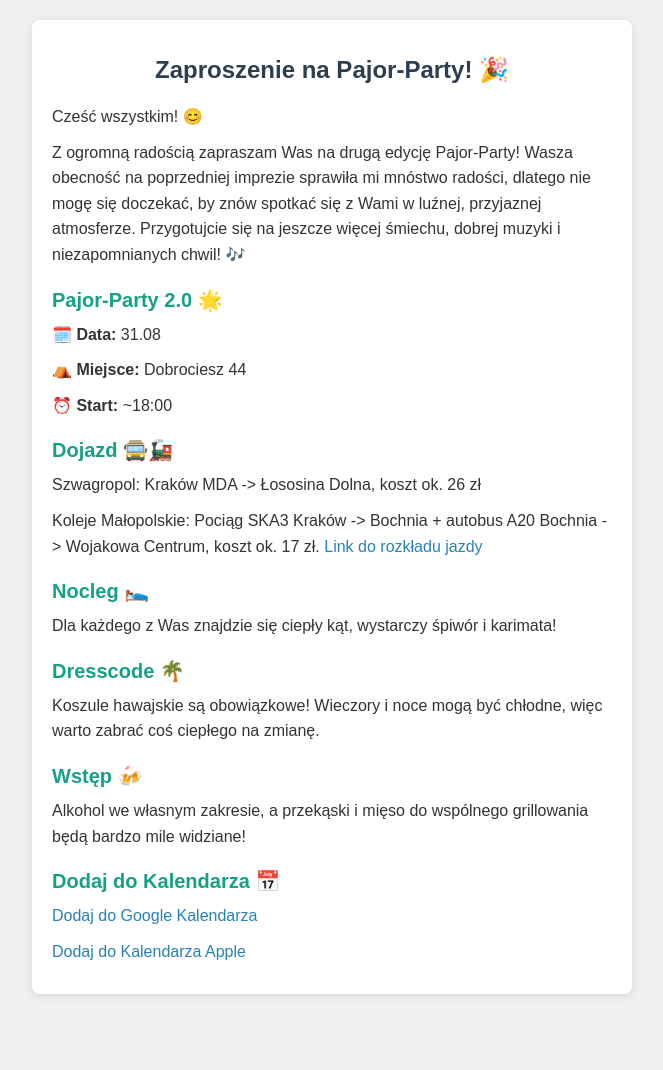
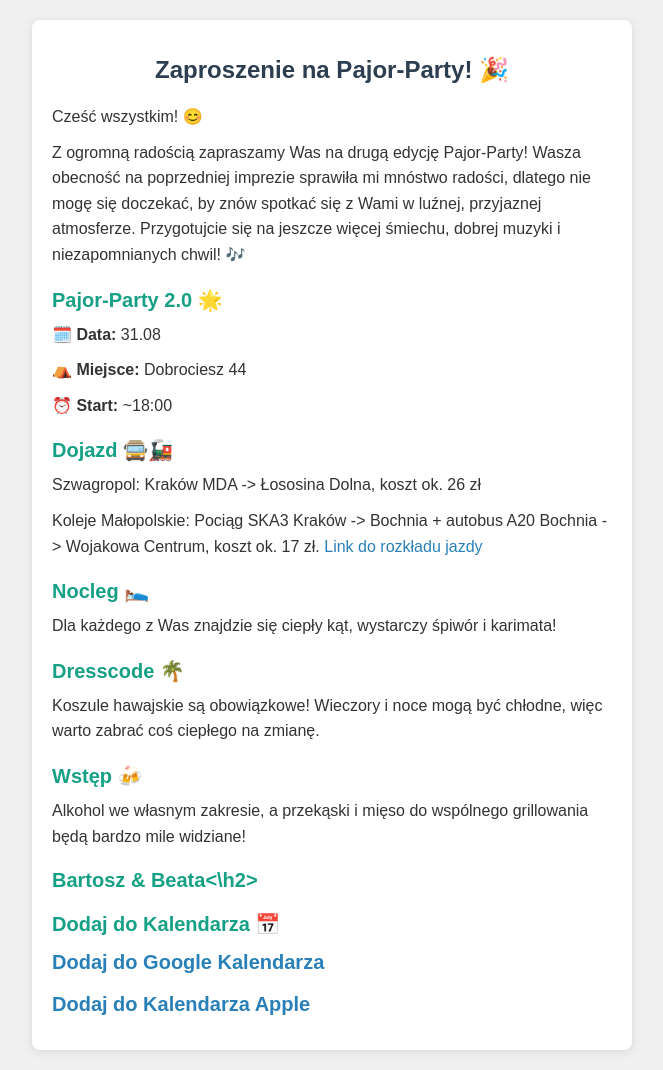
Before and after one commit to prbartosh/prbartosh.github.io, a plain HTML site: page index.html in a window 1280 px wide. Shown: the whole page, without its empty margins (308-971 px from the left). Before the commit the page ends 1014 px from the top, so only its background shows below. Drawn offline with Linux system fonts and the light colour scheme.

Commit message:
Update index.html

```diff
--- a/index.html
+++ b/index.html
@@ -10,7 +10,7 @@
     <div class="container">
         <h1>Zaproszenie na Pajor-Party! 🎉</h1>
         <p>Cześć wszystkim! 😊</p>
-        <p>Z ogromną radością zapraszam Was na drugą edycję Pajor-Party! Wasza obecność na poprzedniej imprezie sprawiła mi mnóstwo radości, dlatego nie mogę się doczekać, by znów spotkać się z Wami w luźnej, przyjaznej atmosferze. Przygotujcie się na jeszcze więcej śmiechu, dobrej muzyki i niezapomnianych chwil! 🎶</p>
+        <p>Z ogromną radością zapraszamy Was na drugą edycję Pajor-Party! Wasza obecność na poprzedniej imprezie sprawiła mi mnóstwo radości, dlatego nie mogę się doczekać, by znów spotkać się z Wami w luźnej, przyjaznej atmosferze. Przygotujcie się na jeszcze więcej śmiechu, dobrej muzyki i niezapomnianych chwil! 🎶</p>
 
         <h2>Pajor-Party 2.0 🌟</h2>
         <p><strong>🗓️ Data:</strong> 31.08</p>
@@ -30,6 +30,8 @@
         <h2>Wstęp 🍻</h2>
         <p>Alkohol we własnym zakresie, a przekąski i mięso do wspólnego grillowania będą bardzo mile widziane!</p>
 
+        <h2>Bartosz & Beata<\h2>
+
         <!-- Sekcja z linkami do dodania wydarzenia do kalendarzy -->
         <div class="calendar-section">
             <h2>Dodaj do Kalendarza 📅</h2>
```
